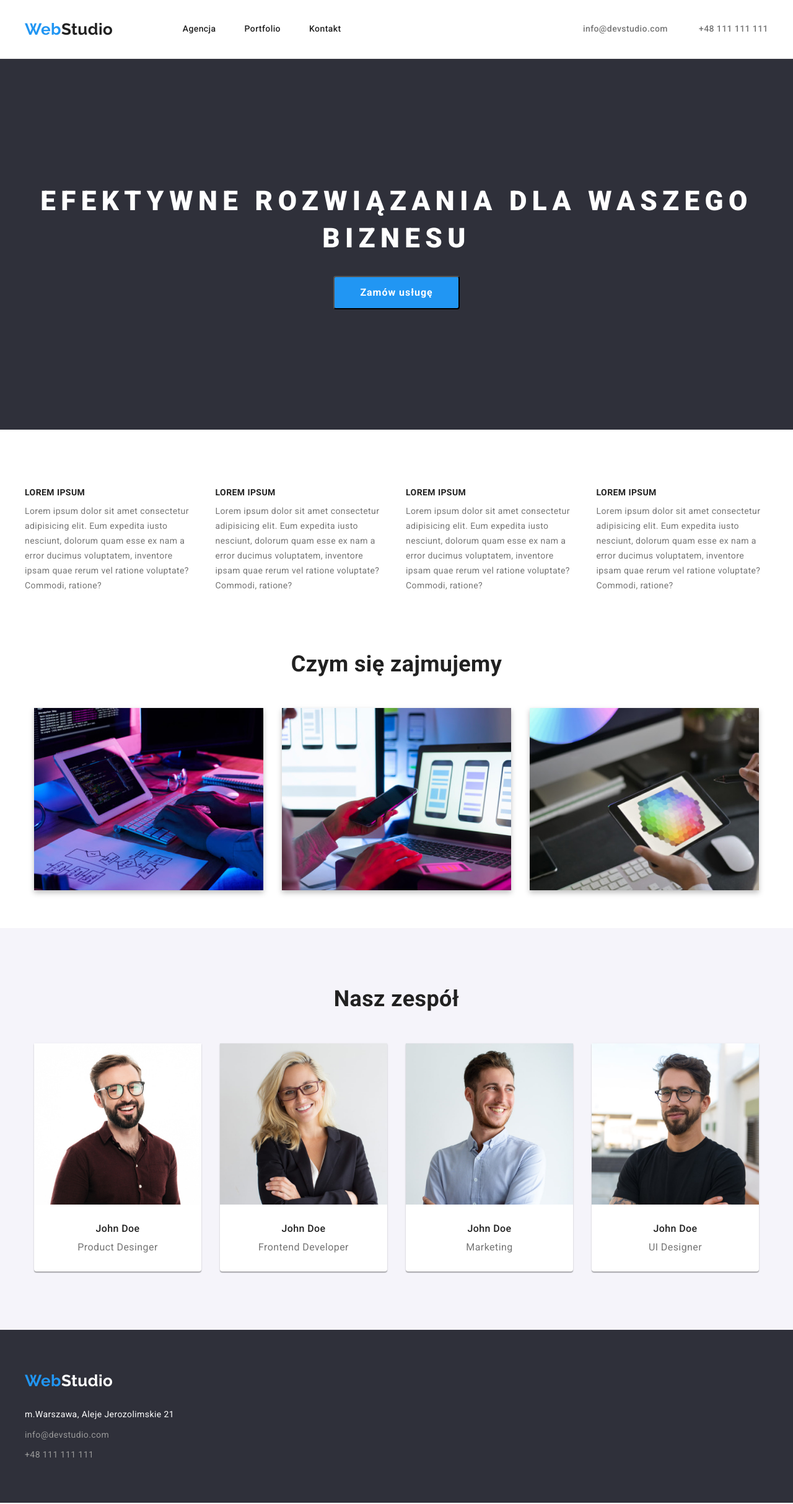
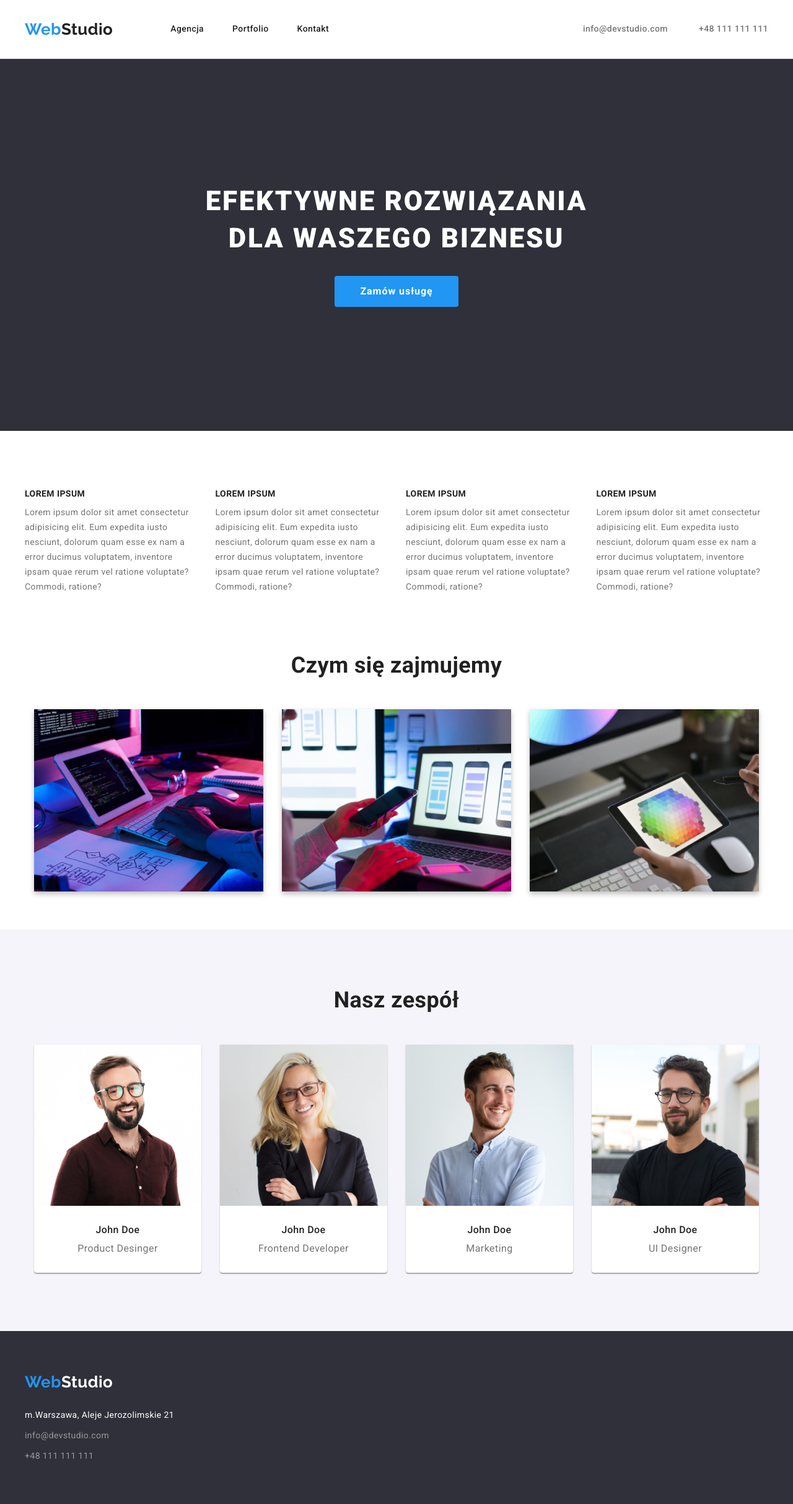
Before and after one commit to poprostupiotrekk/goit-markup-hw-03, a plain HTML site: page index.html in a window 1280 px wide. Shown: the whole page at 62% size. Drawn offline with nearby package versions, Linux system fonts and the light colour scheme.

Commit message:
po sprawdzeniu

```diff
--- a/css/styles.css
+++ b/css/styles.css
@@ -60,11 +60,15 @@ body {
 .border-nav {
   border-bottom: 1px solid #ececec;
 }
+.line {
+  display: flex;
+  align-items: center;
+  justify-content: space-between;
+}
 .nav-list {
   display: flex;
   padding: 25px 0;
   align-items: center;
-  justify-content: space-between;
 }
 
 .nav-list-1 {
@@ -112,8 +116,8 @@ body {
 /*footer*/
 .footer {
   background-color: var(--brand-color-background);
-  padding-top: 60px;
-  padding-bottom: 60px;
+  padding: 60px 0;
+
   line-height: 1.71;
   justify-content: center;
 }
@@ -141,8 +145,7 @@ body {
   letter-spacing: 0.6em;
   text-align: center;
   justify-content: center;
-  padding-top: 0;
-  padding-bottom: 100px;
+  padding: 200px 0;
 }
 /*tekst na szarym tle */
 .title {
@@ -150,8 +153,8 @@ body {
   font-size: 44px;
   line-height: 1.36;
   color: var(--brand-color-white);
-  padding-top: 106px;
   padding-bottom: 30px;
+  letter-spacing: 0.06em;
 }
 /*przycisk zamów*/
 .link-order-button {
@@ -163,6 +166,7 @@ body {
   background-color: var(--brand-main-color);
   color: var(--brand-color-white);
   letter-spacing: 0.06em;
+  border-style: none;
   border-radius: 4px;
   padding: 10px 41px;
 }
@@ -170,7 +174,6 @@ body {
 /* seckja lorem ipsum*/
 .feature-list {
   display: flex;
-  text-align: left;
   gap: 30px;
 }
 .head-1 {
@@ -197,28 +200,22 @@ body {
   gap: 30px;
   filter: drop-shadow(0px 4px 4px rgba(0, 0, 0, 0.25));
 }
+
 /*nasz zespół*/
 
 .team {
   background-color: var(--brand-color-grey);
 }
-.team-text {
-  padding-bottom: 50px;
-}
 
 .team-list-element {
   display: flex;
   gap: 30px;
-  text-align: center;
   justify-content: center;
+  padding-top: 50px;
 }
-.team-name {
-  padding: 30px;
-}
+
 .team-background {
   background-color: var(--brand-color-white);
-  width: 270px;
-  height: 368px;
   box-shadow: 0px 1px 3px rgba(0, 0, 0, 0.12), 0px 1px 1px rgba(0, 0, 0, 0.14),
     0px 2px 1px rgba(0, 0, 0, 0.2);
   border-radius: 0px 0px 4px 4px;
@@ -227,11 +224,15 @@ body {
   font-weight: 500;
   font-size: 16px;
   line-height: 1.17;
+  padding-top: 30px;
   padding-bottom: 10px;
+  text-align: center;
 }
 .name-2 {
   font-size: 16px;
   line-height: 1.19;
+  text-align: center;
+  padding-bottom: 30px;
 }
 /*nawigacja po portfolio*/
 
@@ -266,7 +267,6 @@ body {
   display: flex;
   justify-content: center;
   flex-wrap: wrap;
-  list-style-type: none;
   gap: 30px;
 }
 .product-background {
--- a/index.html
+++ b/index.html
@@ -21,6 +21,7 @@
     <header class="border-nav">
       <div class="container">
         <!--Logo z linkiem-->
+        <div class="line">
           <nav class="nav-list">
             <a class="logo-black" href="index.html"><span>Web</span>Studio</a>
             <!--sekcja nawigacyjna-->
@@ -29,7 +30,7 @@
               <li><a class="link-nav" href="portfolio.html">Portfolio</a></li>
               <li><a class="link-nav" href="/kontakt">Kontakt</a></li>
             </ul>
-
+          </nav>
           <!--kontakt-->
           <ul class="nav-list-2">
             <li>
@@ -43,22 +44,22 @@
               >
             </li>
           </ul>
-        </nav>
+        </div>
       </div>
     </header>
     <main>
       <!--centralna część nagłówka-->
-      <div class="order">
-        <section class="section">
+
+      <section class="section order">
         <div class="container">
-            <h1 class="title">EFEKTYWNE ROZWIĄZANIA DLA WASZEGO BIZNESU</h1>
+          <h1 class="title">
+            EFEKTYWNE ROZWIĄZANIA<br />
+            DLA WASZEGO BIZNESU
+          </h1>
 
-            <button class="link-order-button" type="button">
-              Zamów usługę
-            </button>
+          <button class="link-order-button" type="button">Zamów usługę</button>
         </div>
       </section>
-      </div>
 
       <!--Nasze atuty-->
 
@@ -158,7 +159,7 @@
                     width="270"
                     height="260"
                   />
-                  <figcaption class="team-name">
+                  <figcaption>
                     <h3 class="name-1">John Doe</h3>
                     <p class="name-2">Product Desinger</p>
                   </figcaption>
@@ -173,7 +174,7 @@
                     width="270"
                     height="260"
                   />
-                  <figcaption class="team-name">
+                  <figcaption>
                     <h3 class="name-1">John Doe</h3>
                     <p class="name-2">Frontend Developer</p>
                   </figcaption>
@@ -188,7 +189,7 @@
                     width="270"
                     height="260"
                   />
-                  <figcaption class="team-name">
+                  <figcaption>
                     <h3 class="name-1">John Doe</h3>
                     <p class="name-2">Marketing</p>
                   </figcaption>
@@ -203,7 +204,7 @@
                     width="270"
                     height="260"
                   />
-                  <figcaption class="team-name">
+                  <figcaption>
                     <h3 class="name-1">John Doe</h3>
                     <p class="name-2">UI Designer</p>
                   </figcaption>
```
Also changed, not shown: portfolio.html (+3 -2 lines). Lines whose indentation alone changed are shown as unchanged.
